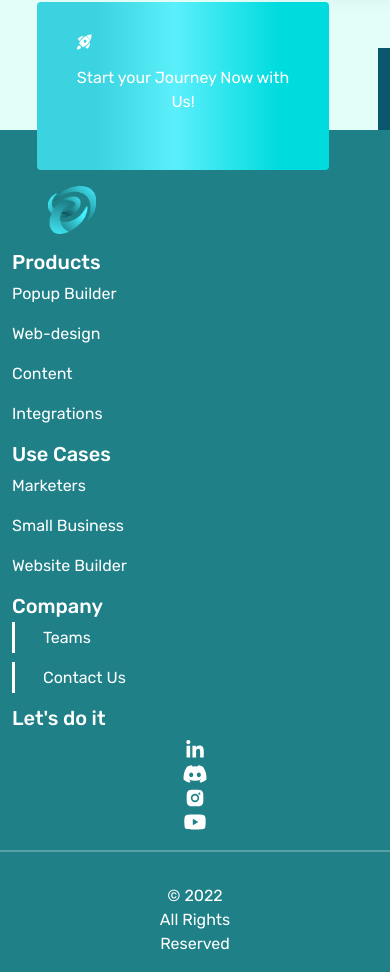
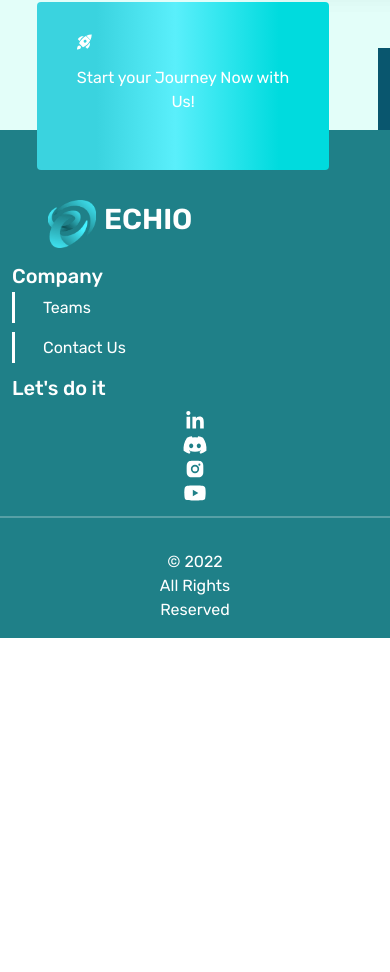
Before and after one commit to Echio1/Echio, a React (Create React App) app: page /team in a window 390 px wide. Shown: the part 1382-2354 px from the top of the page. After the commit the page ends 2020 px from the top, so only its background shows below. Built offline with nearby package versions, Linux system fonts and the light colour scheme.

Commit message:
styled footer

```diff
--- a/src/component/Footer/Footer.js
+++ b/src/component/Footer/Footer.js
@@ -20,17 +20,19 @@ const Footer = () => {
                 <div className="row pb-4 pt-3 px-3 d-flex align-items-center">
                 </div>
             </div>
-          </div>
+        </div>
         <div className='container-fluid m-0 p-0'>
 
-          <div className='row ms-0 d-flex justify-content-start align-items-center'>
-            <div className='col-lg-1 col-sm-4 py-3 ps-5'><img className='logo' src={logo} alt="Logo" /> </div>
-            {/* <div className='col-1 py-4'><p style={{color:"#000",fontSize:"2rem", fontFamily:"Rubik",fontWeight:"600"}} >ECHIO</p></div> */}
-          </div>
+          <div className='row my-2 py-1 ms-0 d-flex justify-content-start'>
+            <div className='col-lg-2 col-sm-6 col-xs-6 py-3 ps-5'><img className='logo' src={logo} alt="Logo" />
+            <Link className="w-100 px-2 " to="/" style={{textDecoration:"none", color:"#fff",fontSize:"1.8rem", fontWeight:"600"}}>ECHIO</Link>
+            </div>
 
-          <div className='row pb-3  ms-0 d-flex justify-content-center'>
+          {/* </div> */}
 
-            <div className='col-lg-2 col-sm-4 '>
+          {/* <div className='row pb-3  ms-0 d-flex justify-content-center'> */}
+
+            <div className='col-lg-2  content-to-hide'>
               <div>
                 <h5>Products</h5>
                   <p>Popup Builder</p>
@@ -40,7 +42,7 @@ const Footer = () => {
               </div>
             </div>
 
-            <div className='col-lg-2 col-sm-4 '>
+            <div className='col-lg-2 content-to-hide'>
               <div>
                 <h5>Use Cases</h5>
                 <p>Marketers</p>
@@ -49,18 +51,18 @@ const Footer = () => {
               </div>
             </div>
 
-            <div className='col-lg-2 col-sm-4 '>
+            <div className='col-lg-2 col-sm-6 col-xs-6 '>
             <h5>Company</h5>
-            <p ><Link className='w-100  team-linkF pe-5' style={{color:"#fff", textDecoration:"none"}} to="/team"> Teams</Link></p>
-            <p><Link className='w-100 c-f team-linkF pe-5' style={{color:"#fff", textDecoration:"none"}} href='#contact' to="/">Contact Us</Link></p>
+            <p ><Link className='w-100  team-linkF' style={{color:"#fff", textDecoration:"none"}} to="/team"> Teams</Link></p>
+            <p><Link className='w-100 c-f team-linkF' style={{color:"#fff", textDecoration:"none"}} href='#contact' to="/">Contact Us</Link></p>
             </div>
               <div className='col-lg-4 col-sm-12 '>
                 <h5>Let's do it</h5>
                 <div className='row  ms-0 d-flex  align-items-center'>
-                <div className='col-lg-2 col-sm-6 '><a href='https://www.linkedin.com/company/echiofy-private-limited/'><FaLinkedinIn size={"20px"} className='footerIcons'/></a></div>
-                <div className='col-lg-2 col-sm-6'><a href='https://discord.com/invite/xAWXn4Ftg6'><FaDiscord  size={"20px"} className='footerIcons'/></a></div>
-                <div className='col-lg-2 col-sm-6'><a href='https://www.instagram.com/deresports/?hl=en'><RiInstagramFill  size={"20px"} className='footerIcons'/></a></div>
-                <div className='col-lg-2 col-sm-6'><a href='https://www.youtube.com/c/deresports/'><FaYoutube  size={"20px"} className='footerIcons'/></a></div>
+                <div className='col-lg-2 col-sm-3 '><a href='https://www.linkedin.com/company/echiofy-private-limited/'><FaLinkedinIn size={"20px"} className='footerIcons'/></a></div>
+                <div className='col-lg-2 col-sm-3'><a href='https://discord.com/invite/xAWXn4Ftg6'><FaDiscord  size={"20px"} className='footerIcons'/></a></div>
+                <div className='col-lg-2 col-sm-3'><a href='https://www.instagram.com/deresports/?hl=en'><RiInstagramFill  size={"20px"} className='footerIcons'/></a></div>
+                <div className='col-lg-2 col-sm-3'><a href='https://www.youtube.com/c/deresports/'><FaYoutube  size={"20px"} className='footerIcons'/></a></div>
                 {/* <div className='col-lg-2 col-sm-6'><a href=''><FiFacebook className='footerIcons'/></a></div> */}
               </div>
 
```
